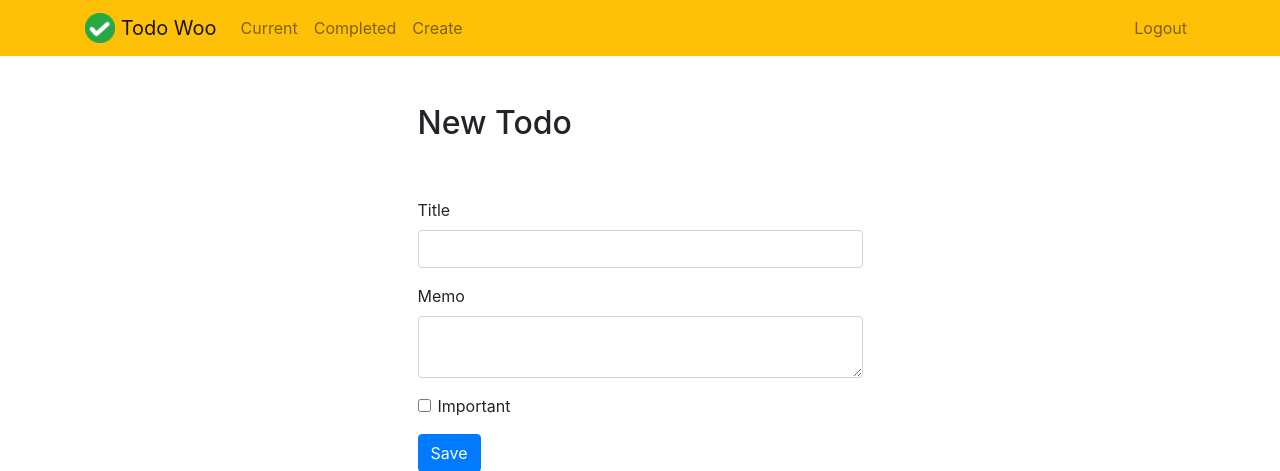
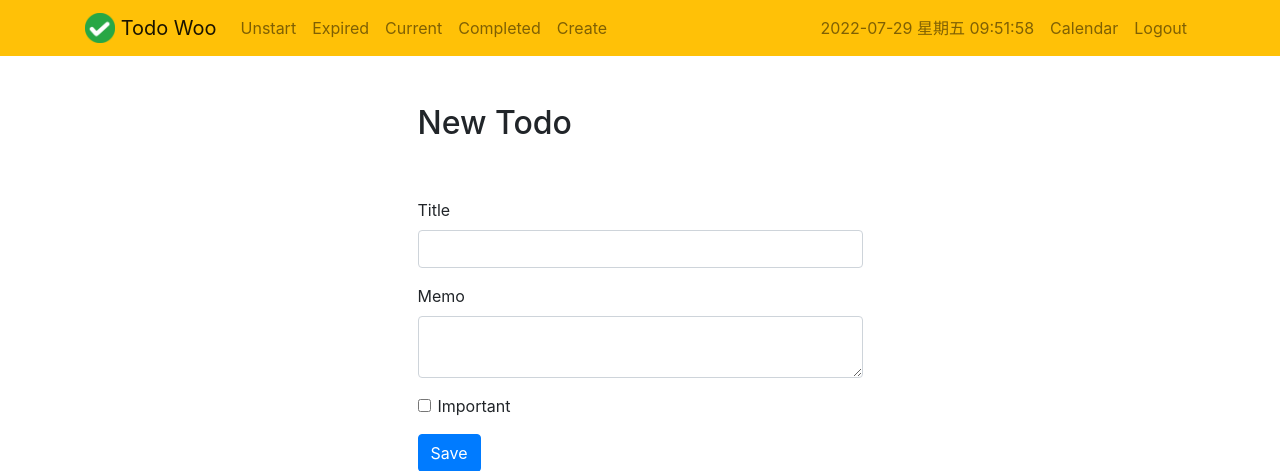
Before and after one commit to shl518/Pythoy_TodoList, a Django app: page /create/ in a window 1280 px wide. Shown: the top 471 px of the page. Run offline with Django 3.2, Linux system fonts and the light colour scheme; a user stored in the database is signed in; some libraries are stand-ins or nearby versions.

Commit message:
导航条设计完毕

```diff
--- a/todo/templates/todo/base.html
+++ b/todo/templates/todo/base.html
@@ -28,7 +28,12 @@
     <div class="collapse navbar-collapse" id="navbarNav">
     {% if user.is_authenticated %}
         <ul class="navbar-nav mr-auto">
-
+                <li class="nav-item {{ unstart }}">
+                    <a class="nav-link" href="{% url 'currenttodos' %}">Unstart</a>
+                </li>
+                <li class="nav-item {{ expired }}">
+                    <a class="nav-link" href="{% url 'currenttodos' %}">Expired</a>
+                </li>
                 <li class="nav-item {{ current }}">
                     <a class="nav-link" href="{% url 'currenttodos' %}">Current</a>
                 </li>
@@ -43,6 +48,12 @@
 
     <ul class="navbar-nav ml-auto">
             {% if user.is_authenticated %}
+                <li class="nav-item">
+                    <a class="nav-link" id="timespan" href="#">Time</a>
+                </li>
+                <li class="nav-item">
+                    <a class="nav-link" href="{% url 'createtodo' %}">Calendar</a>
+                </li>
                 <li class="nav-item">
                     <a href="#" onclick="$('#signOutBtn').click()" class="nav-link">Logout</a>
                     <form style='display: none;' method="POST" action="{% url 'logoutuser' %}">
@@ -72,5 +83,35 @@
 <script src="https://code.jquery.com/jquery-3.4.1.slim.min.js" integrity="sha384-J6qa4849blE2+poT4WnyKhv5vZF5SrPo0iEjwBvKU7imGFAV0wwj1yYfoRSJoZ+n" crossorigin="anonymous"></script>
 <script src="https://cdn.jsdelivr.net/npm/popper.js@1.16.0/dist/umd/popper.min.js" integrity="sha384-Q6E9RHvbIyZFJoft+2mJbHaEWldlvI9IOYy5n3zV9zzTtmI3UksdQRVvoxMfooAo" crossorigin="anonymous"></script>
 <script src="https://stackpath.bootstrapcdn.com/bootstrap/4.4.1/js/bootstrap.min.js" integrity="sha384-wfSDF2E50Y2D1uUdj0O3uMBJnjuUD4Ih7YwaYd1iqfktj0Uod8GCExl3Og8ifwB6" crossorigin="anonymous"></script>
+<script>
+            function time(){//编写获取时间的函数
+		var date = new Date();//创建JS自带的Date日期对象
+
+		var year = date.getFullYear();//获取年
+
+		var month = date.getMonth()+1;//获取月，注意其范围是0~30，使用时需要加1
+		month=month<10?"0"+month:month;//三则运算符判断是个位数则前面加一个零，好看
+
+		var day = date.getDate();//获取日
+		day=day<10?"0"+day:day;
+
+		var weekday = "日一二三四五六".charAt(date.getDay());//获取周，也可以写成这样("日","一","二","三","四","五","六")，其本质是字符数组
+
+		var hour = date.getHours();//获取小时
+		hour=hour<10?"0"+hour:hour;
+
+		var minute = date.getMinutes();//获取分钟
+		minute=minute<10?"0"+minute:minute;
+
+		var second = date.getSeconds();//获取秒
+                second =second <10?"0"+second :second ;
+
+		var current = year+"-"+month+"-"+day+" 星期"+weekday+" "+hour+":"+minute+":"+second;
+		console.log(current);//在控制台打印当前时间
+		document.getElementById("timespan").innerHTML=current;//获取对应ID标签的对象，将变量current显示在对应位置
+	    }
+	    time();
+	    setInterval("time()",1000);//setInterval函数可以延迟一定时间后执行某一函数
+</script>
 </body>
 </html>
```
Also changed, not shown: db.sqlite3.
